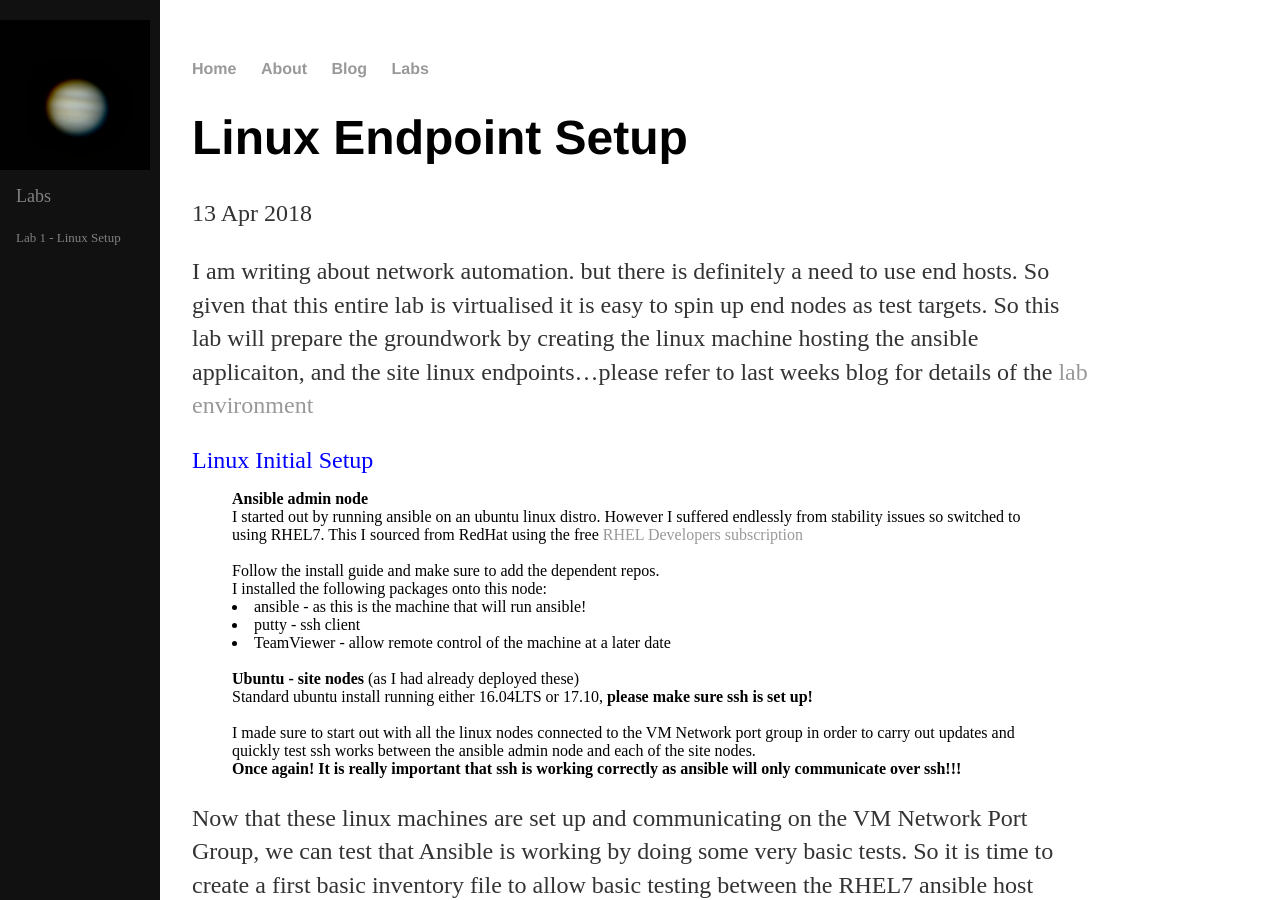
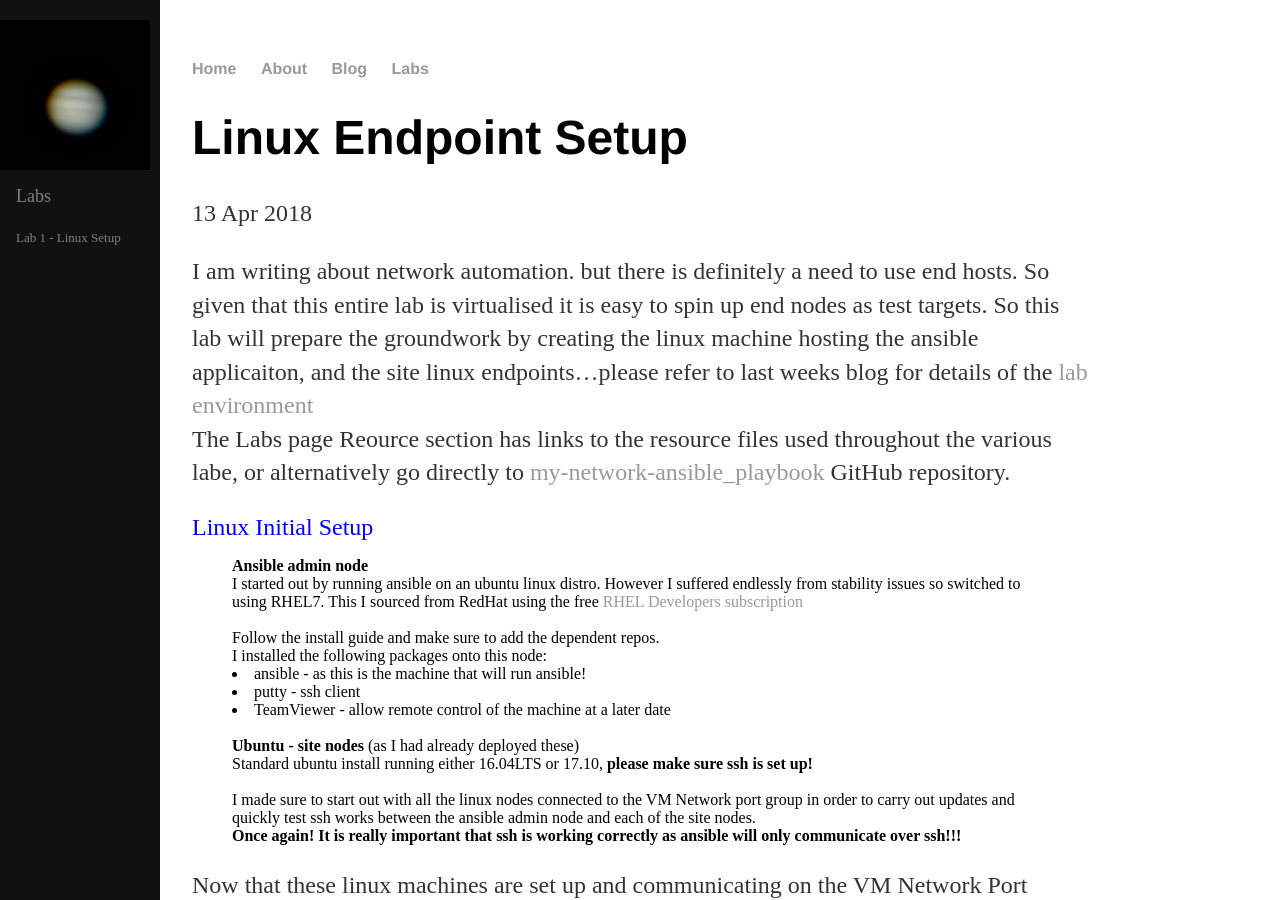
Before and after one commit to craigeowen/craigeowen.github.io, a Jekyll site: the page built from _posts/2018-04-13-Linux-Endpoint-Setup.md, in a window 1280 px wide and 900 px high. Built offline with Jekyll 4.4.1, drawn with Linux system fonts in a browser that asks for light colours; our own code applies the rules of GitHub Pages for plain Markdown files.

Commit message:
Update 2018-04-13-Linux-Endpoint-Setup.md

```diff
--- a/_posts/2018-04-13-Linux-Endpoint-Setup.md
+++ b/_posts/2018-04-13-Linux-Endpoint-Setup.md
@@ -1,6 +1,7 @@
 I am writing about network automation. but there is definitely a need
 to use end hosts. So given that this entire lab is virtualised it is
 easy to spin up end nodes as test targets. So this lab will prepare the groundwork by creating the linux machine hosting the ansible applicaiton, and the site linux endpoints...please refer to last weeks blog for details of the <a href="https://craigeowen.github.io/blog/2018/04/06/Lab-environment">lab environment</a><br>
+The Labs page Reource section has links to the resource files used throughout the various labe, or alternatively go directly to <a href="https://github.com/craigeowen/my-network-ansible_playbooks">my-network-ansible_playbook</a> GitHub repository.
 <font size="5" color="blue">Linux Initial Setup</font>
 <blockquote>
    <b>Ansible admin node</b><br>
```
